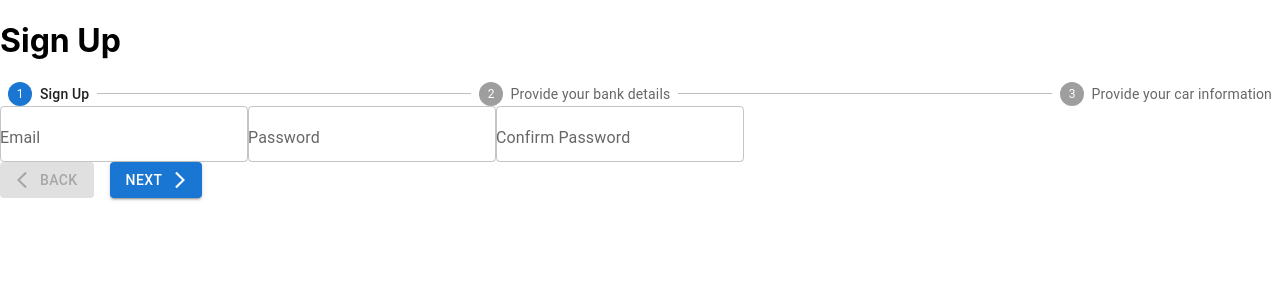
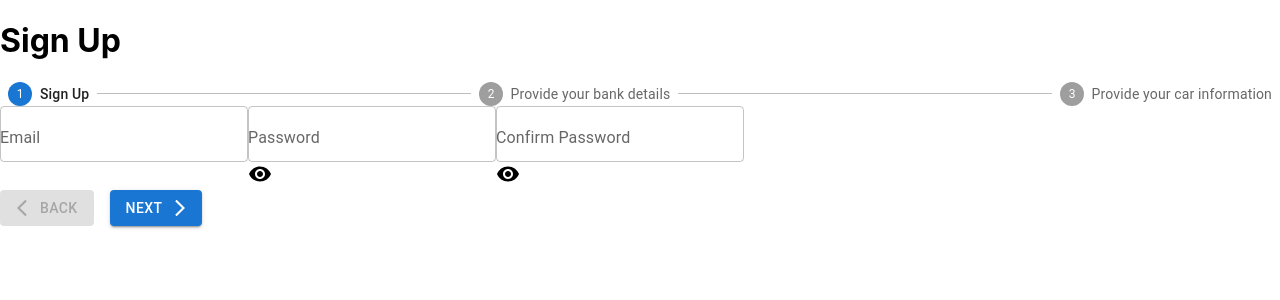
Before and after one commit to LiubovRukhlina/multistep-register-flow, a Next.js app: page / in a window 1280 px wide. Shown: the top 300 px of the page. Built offline with nearby package versions, Linux system fonts and the light colour scheme; no server answers.

Commit message:
password show hide

```diff
--- a/components/ControlledInput.tsx
+++ b/components/ControlledInput.tsx
@@ -3,6 +3,9 @@ import InputLabel from '@mui/material/InputLabel';
 import FormControl from '@mui/material/FormControl';
 import FormHelperText from '@mui/material/FormHelperText';
 import OutlinedInput from '@mui/material/OutlinedInput';
+import { useState } from 'react';
+import VisibilityIcon from '@mui/icons-material/Visibility';
+import VisibilityOffIcon from '@mui/icons-material/VisibilityOff';
 
 type ControlledInputProps = {
   // eslint-disable-next-line @typescript-eslint/no-explicit-any
@@ -18,6 +21,11 @@ function ControlledInput({ control, name, label }: ControlledInputProps) {
     name,
     control,
   });
+  const [isVisible, setVisible] = useState(false);
+
+  const toggle = () => {
+    setVisible(!isVisible);
+  };
 
   return (
     <FormControl variant="standard" error={!!error?.message}>
@@ -29,7 +37,18 @@ function ControlledInput({ control, name, label }: ControlledInputProps) {
         label={label}
         name={field.name} // send down the input name
         inputRef={field.ref} // send input ref, so we can focus on input when error appear
+        type={
+          !isVisible && (name === 'password' || name === 'confirmPassword')
+            ? 'password'
+            : 'text'
+        }
       />
+      {name === 'password' || name === 'confirmPassword' ? (
+        <span className="icon" onClick={toggle}>
+          {isVisible ? <VisibilityOffIcon /> : <VisibilityIcon />}
+        </span>
+      ) : null}
+
       {error ? <FormHelperText>{error.message}</FormHelperText> : null}
     </FormControl>
   );
--- a/package.json
+++ b/package.json
@@ -10,6 +10,7 @@
     "prepare": "husky install"
   },
   "dependencies": {
+    "@ant-design/icons": "^4.8.0",
     "@emotion/react": "^11.10.5",
     "@emotion/styled": "^11.10.5",
     "@hookform/resolvers": "^2.9.10",
```
Also changed, not shown: 1 other file (tests, documents, lock files or other folders).
